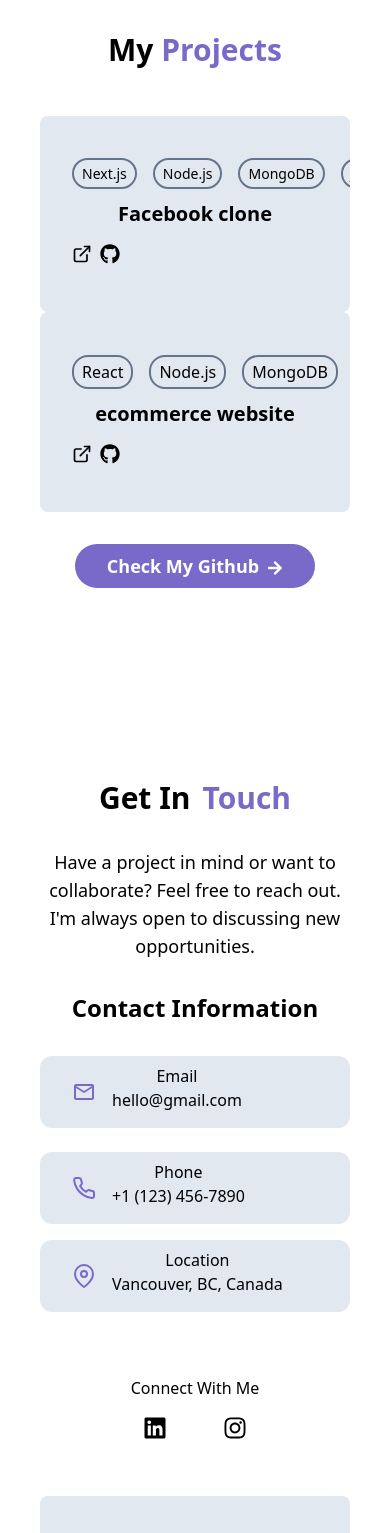
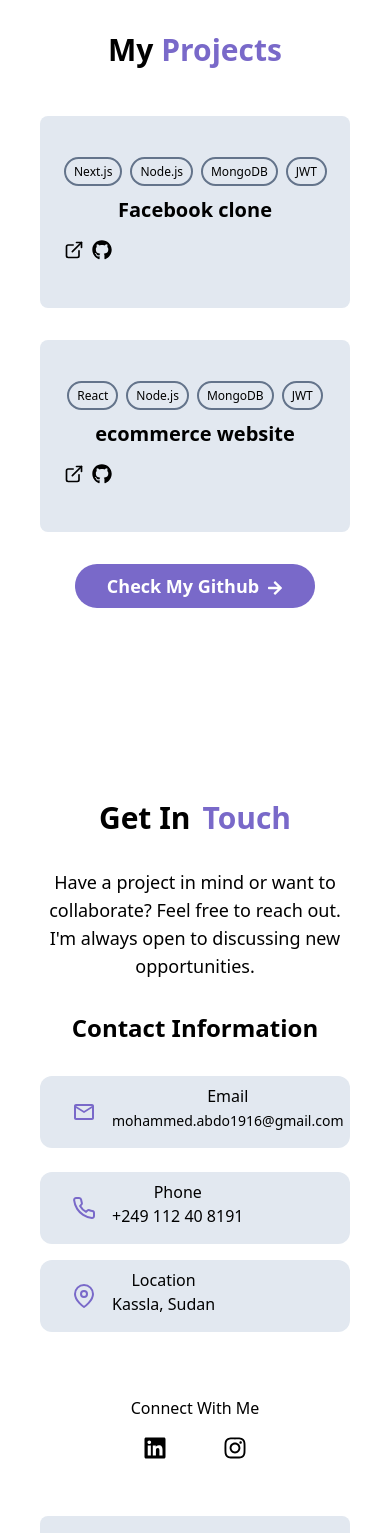
Before and after one commit to Mohammed-Abdo-Edries/New-portfolio, a React (Vite) app: page / in a window 390 px wide. Shown: the part 5000-6533 px from the top of the page. Built offline with nearby package versions, Linux system fonts and the light colour scheme; some icons are missing.

Commit message:
added cv

```diff
--- a/package.json
+++ b/package.json
@@ -10,6 +10,7 @@
     "preview": "vite preview"
   },
   "dependencies": {
+    "@emailjs/browser": "^4.4.1",
     "framer-motion": "^10.16.5",
     "react": "^18.2.0",
     "react-dom": "^18.2.0",
--- a/src/Components/Contact.jsx
+++ b/src/Components/Contact.jsx
@@ -1,10 +1,25 @@
-import React from 'react'
+import React,{ useRef } from 'react'
 import Title from './Title'
+import emailjs from '@emailjs/browser'
 import {MdOutlineMail} from 'react-icons/md'
 import { FiMapPin, FiPhone } from 'react-icons/fi'
 import { FaInstagram, FaLinkedin } from 'react-icons/fa'
 import { FaXTwitter } from 'react-icons/fa6'
+import { TbBrandTelegram } from 'react-icons/tb'
 const Contact = () => {
+  const form = useRef()
+  const sendEmail = (e) => {
+    e.preventDefault();
+    emailjs.sendForm('service_yutqxp8', 'template_7ukvip4', form.current, 'vEjBKvvVFAosxOS7A')
+      .then((result) => {
+          window.location.reload(false)
+          alert("Message Successfully sent!")
+          e.preventDefault();
+      }, (error) => {
+          alert("Failed to Send Message")
+      }
+    )
+  }
     return (
         <section id='contact' className='py-24 text-center mb-8'>
           <div className='container px-10'>
@@ -27,44 +42,44 @@ const Contact = () => {
 
             <div className="justify-center">
               <div className="flex items-start my-6 py-2 px-4 hover:scale-105 duration-300
-               bg-slate-200 dark:bg-slate-950 rounded-xl">
+               bg-slate-200 dark:bg-slate-800 rounded-xl">
                 <div className="px-4 py-4">
                   <MdOutlineMail className='text-primary text-2xl'/>
                 </div>
                 <div>
                   <h4 className="font-medium"> Email</h4>
                   <a
-                    href="mailto:hello@gmail.com"
-                    className="hover:text-primary transition-colors"
+                    href="mailto:mohammed.abdo1916@gmail.com"
+                    className="text-sm sm:text-base hover:text-primary transition-colors"
                   >
-                    hello@gmail.com
+                    mohammed.abdo1916@gmail.com
                   </a>
                 </div>
               </div>
               <div className="flex items-start my-4 py-2 px-4 hover:scale-105 duration-300
-               bg-slate-200 dark:bg-slate-950 rounded-xl">
+               bg-slate-200 dark:bg-slate-800 rounded-xl">
                   <div className='px-4 py-4'>
                   <FiPhone className='text-primary text-2xl' />
                   </div>
                 <div>
                   <h4 className="font-medium"> Phone</h4>
                   <a
-                    href="tel:+11234567890"
+                    href="tel:+249112408191"
                     className="hover:text-primary transition-colors"
                   >
-                    +1 (123) 456-7890
+                    +249 112 40 8191
                   </a>
                 </div>
               </div>
               <div className="flex items-start my-4 py-2 px-4 hover:scale-105 duration-300
-              bg-slate-200 dark:bg-slate-950 rounded-xl">
+              bg-slate-200 dark:bg-slate-800 rounded-xl">
                   <div className='px-4 py-4'>
                   <FiMapPin className='text-primary text-2xl'/>
                   </div>
                 <div>
                   <h4 className="font-medium"> Location</h4>
                   <a className="hover:text-primary transition-colors">
-                    Vancouver, BC, Canada
+                    Kassla, Sudan
                   </a>
                 </div>
               </div>
@@ -73,13 +88,13 @@ const Contact = () => {
             <div className="pt-8">
               <h4 className="font-medium mb-4"> Connect With Me</h4>
               <div className="flex space-x-4 justify-center text-2xl">
-                <a href="#" target="_blank">
+                <a href="https://www.linkedin.com/in/mohammed-abdo-92249a247" target="_blank" rel="noopener noreferrer" >
                   <FaLinkedin />
                 </a>
-                <a href="#" target="_blank">
+                <a href="https://x.com/Mohamme05936302?t=99PLgceH8BqbQCXSaUH77w&s=09" target="_blank" rel="noopener noreferrer" >
                   <FaXTwitter />
                 </a>
-                <a href="#" target="_blank">
+                <a href="https://www.instagram.com/moha_abdo4?igsh=cjFnZzFyand1Z3px" target="_blank" rel="noopener noreferrer" >
                   <FaInstagram />
                 </a>
               </div>
@@ -87,7 +102,8 @@ const Contact = () => {
           </div>
           </div>
 
-                  <form className="px-8 pt-8 pb-10 rounded-lg shadow-xs bg-slate-200 dark:bg-slate-950 transition-colors"
+                  <form className="px-8 pt-8 pb-10 rounded-lg shadow-xs bg-slate-200 dark:bg-slate-800
+                  transition-colors" ref={form} onSubmit={sendEmail}
                 //    onSubmit={sendEmail}
                   >
                     <h3 className='text-2xl font-semibold mb-6'>Send a Message</h3>
@@ -120,8 +136,8 @@ const Contact = () => {
                         focus:outline-none"
                         name="message" required></textarea>
                       </div>
-                        <button type="submit" className='w-full bg-primary py-2 rounded-3xl text-white hover:scale-105 duration-300' >
-                          Send Message
+                        <button type="submit" className='flex justify-center w-full bg-primary py-2 rounded-3xl text-white hover:scale-105 duration-300' >
+                        Send Message <span className='ml-2 text-xl pt-1'><TbBrandTelegram /> </span>
                            </button>
                   </form>
 
--- a/src/Components/Projects.jsx
+++ b/src/Components/Projects.jsx
@@ -10,15 +10,15 @@ const Projects = () => {
                     {" "}
                     My <span className="text-primary"> Projects </span>
                 </h2>
-                <div className='text-center  sm:flex'>
+                <div className='text-center sm:flex'>
                     <div className="overflow-hidden shadow-xs py-4 px-4 rounded-lg sm:mr-12
-                    bg-slate-200 dark:bg-slate-950 hover:scale-105 duration-300">
-                        <div className='py-8 px-4'>
-                            <div className='text-sm'>
-                                <span className='mr-4 px-2 py-1 border-2 border-slate-500 rounded-2xl'>Next.js</span>
-                                <span className='mr-4 px-2 py-1 border-2 border-slate-500 rounded-2xl'>Node.js</span>
-                                <span className='mr-4 px-2 py-1 border-2 border-slate-500 rounded-2xl'>MongoDB</span>
-                                <span className='mr-4 px-2 py-1 border-2 border-slate-500 rounded-2xl'>JWT</span>
+                    bg-slate-200 dark:bg-slate-800 hover:scale-105 duration-300">
+                        <div className='py-8 px-2'>
+                            <div className='text-xs'>
+                                <span className='mr-2 px-2 py-1 border-2 border-slate-500 rounded-2xl'>Next.js</span>
+                                <span className='mr-2 px-2 py-1 border-2 border-slate-500 rounded-2xl'>Node.js</span>
+                                <span className='mr-2 px-2 py-1 border-2 border-slate-500 rounded-2xl'>MongoDB</span>
+                                <span className='px-2 py-1 border-2 border-slate-500 rounded-2xl'>JWT</span>
                             </div>
                             <h3 className='py-4 font-semibold text-xl'>
                             Facebook clone
@@ -29,18 +29,18 @@ const Projects = () => {
                             <div className='flex text-xl'>
                             <a href="https://luxury-t0tu.onrender.com" target="_blank" className='pr-2'
                             rel="noopener noreferrer"><FiExternalLink /></a>
-                            <a href="" target='_blank' rel='noopener noreferrer' ><FaGithub /> </a>
+                            <a href="https://github.com/Mohammed-Abdo-Edries/Facebook-front" target='_blank' rel='noopener noreferrer' ><FaGithub /> </a>
                                 </div>
                         </div>
                         </div>
-                        <div className="overflow-hidden shadow-xs py-4 px-4 rounded-lg
-                        bg-slate-200 dark:bg-slate-950 hover:scale-105 duration-300">
-                        <div className='py-8 px-4'>
-                            <div>
-                            <span className='mr-4 px-2 py-1 border-2 border-slate-500 rounded-2xl'>React</span>
-                            <span className='mr-4 px-2 py-1 border-2 border-slate-500 rounded-2xl'>Node.js</span>
-                            <span className='mr-4 px-2 py-1 border-2 border-slate-500 rounded-2xl'>MongoDB</span>
-                            <span className='mr-4 px-2 py-1 border-2 border-slate-500 rounded-2xl'>JWT</span>
+                        <div className="overflow-hidden shadow-xs py-4 px-4 rounded-lg mt-8 sm:mt-0
+                        bg-slate-200 dark:bg-slate-800 hover:scale-105 duration-300">
+                        <div className='py-8 px-2'>
+                            <div className='text-xs'>
+                            <span className='mr-2 px-2 py-1 border-2 border-slate-500 rounded-2xl'>React</span>
+                            <span className='mr-2 px-2 py-1 border-2 border-slate-500 rounded-2xl'>Node.js</span>
+                            <span className='mr-2 px-2 py-1 border-2 border-slate-500 rounded-2xl'>MongoDB</span>
+                            <span className='px-2 py-1 border-2 border-slate-500 rounded-2xl'>JWT</span>
                         </div>
                         <h3 className='py-4 font-semibold text-xl'>
                         ecommerce website
@@ -51,14 +51,14 @@ const Projects = () => {
                         <div className='flex text-xl'>
                         <a href="https://luxury-t0tu.onrender.com" className='pr-2' target="_blank"
                         rel="noopener noreferrer"><FiExternalLink /></a>
-                        <a href="" target='_blank' rel='noopener noreferrer' ><FaGithub /> </a>
+                        <a href="https://github.com/Mohammed-Abdo-Edries/e-commerce-frontend" target='_blank' rel='noopener noreferrer' ><FaGithub /> </a>
                         </div>
                         </div>
                         </div>
                 </div>
                 <button className='bg-primary text-white px-8 py-2 text-base flex items-center
                 mx-auto rounded-3xl mt-8 hover:scale-105 duration-300 hover:shadow-xl'>
-                    <a href='#projects' className='flex font-semibold text-lg' >
+                    <a href='https://github.com/Mohammed-Abdo-Edries' className='flex font-semibold text-lg' >
                     Check My Github <FaArrowRight className='pl-2 text-2xl pt-2' /></a></button>
             </div>
         </section>
--- a/src/Components/Skills.jsx
+++ b/src/Components/Skills.jsx
@@ -64,7 +64,7 @@ const categories = ["all", "frontend", "backend", "tools"];
                 {filteredSkills.map((skill, key) => (
                     <div
                     key={key}
-                    className="bg-slate-200 dark:bg-slate-950 p-6 rounded-xl hover:scale-105 duration-300 hover:shadow-xl flex flex-col items-center"
+                    className="bg-slate-200 dark:bg-slate-800 p-6 rounded-xl hover:scale-105 duration-300 hover:shadow-xl flex flex-col items-center"
                     >
                         <div className="text-2xl pl-4 pb-4">{skill.icon}</div>
                     <div className="text-left mb-4">
```
Also changed, not shown: src/Components/About.jsx (+4 -4 lines), 2 other files (tests, documents, lock files or other folders).
